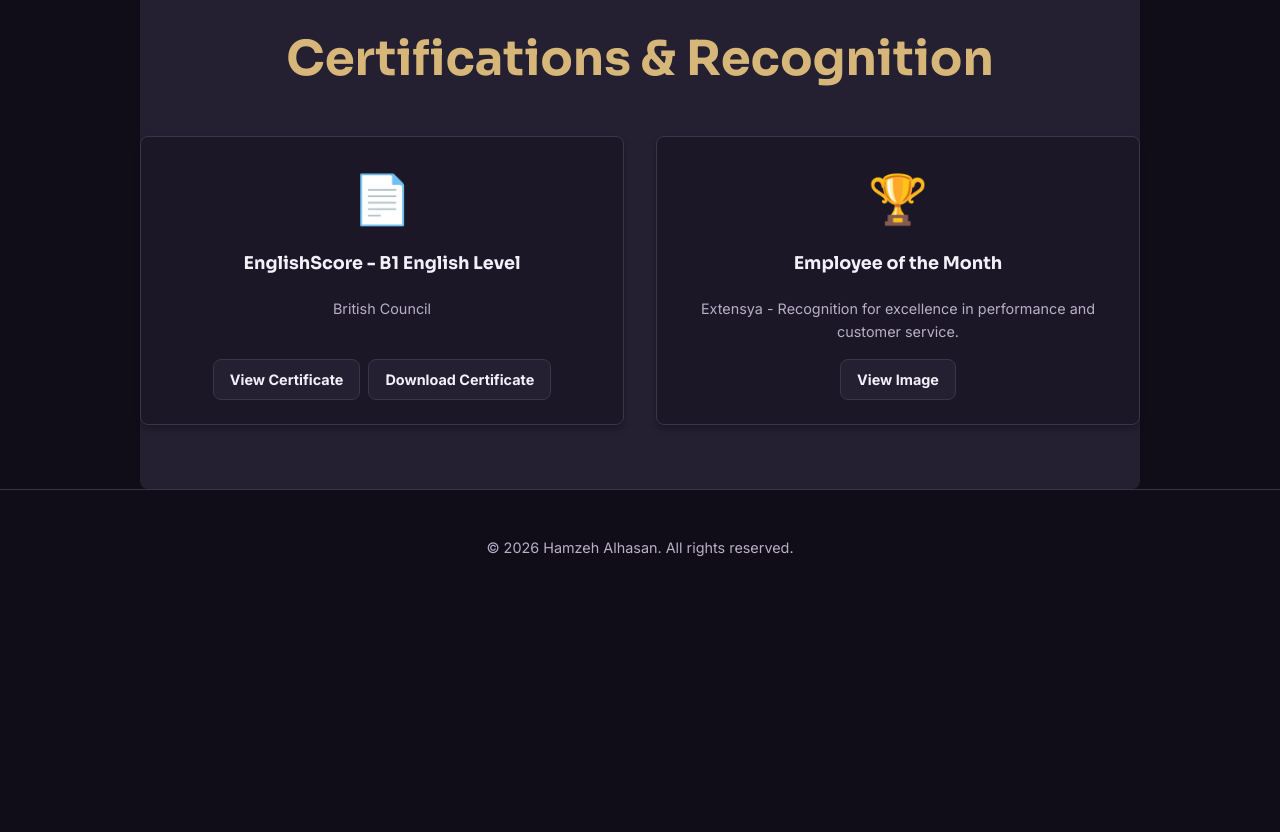
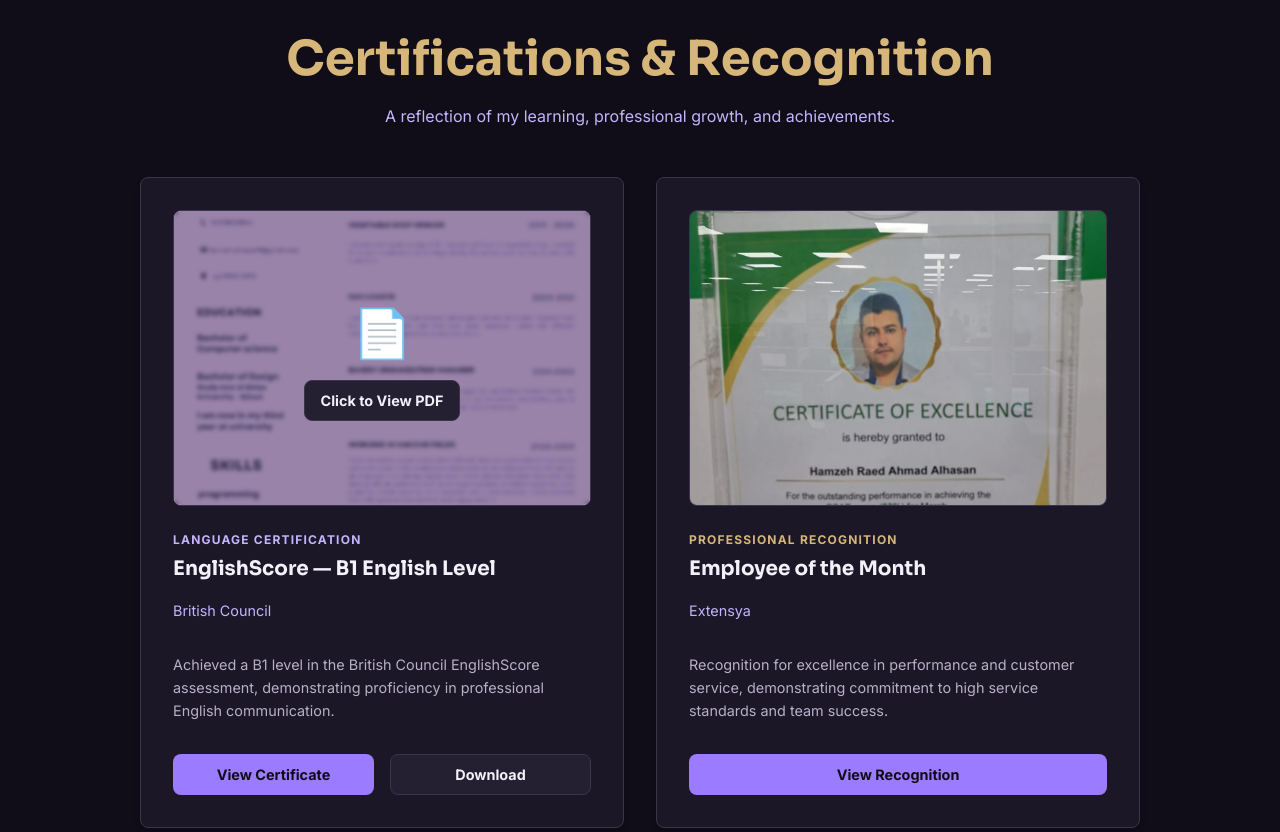
Before and after one commit to HamzehAlhasan/index, a plain HTML site: page index.html in a window 1280 px wide. Shown: the part 2520-3352 px from the top of the page. Before the commit the page ends 3135 px from the top, so only its background shows below. Drawn offline with Linux system fonts and the light colour scheme.

Commit message:
Enhance Certifications & Recognition section
- Replaced basic links with a premium achievement gallery.
- Added visual frames and improved layout for certifications.
- Enhanced card styling with luxury purple/gold theme.
- Fixed PDF/image viewing and download functionality.
Co-Authored-By: Claude Code <noreply@anthropic.com>

```diff
--- a/css/style.css
+++ b/css/style.css
@@ -158,24 +158,102 @@ main { flex-grow: 1; }
 .skill-list li { background: var(--surface); color: var(--text-secondary); padding: var(--spacing-xs) var(--spacing-sm); border-radius: var(--radius); font-size: 0.9rem; border: 1px solid var(--border); }
 
 /* Certifications & Recognition specific */
+.cert-gallery {
+    display: grid;
+    grid-template-columns: repeat(auto-fit, minmax(320px, 1fr));
+    gap: var(--spacing-lg);
+}
+
 .cert-card {
-    text-align: center;
-    padding: var(--spacing-md);
     display: flex;
     flex-direction: column;
+    height: 100%;
+    padding: var(--spacing-lg);
+    background: var(--card);
+    border: 1px solid var(--border);
+    transition: var(--transition);
 }
-.cert-icon {
-    font-size: 3rem;
+
+.cert-card:hover {
+    border-color: var(--primary);
+    transform: translateY(-5px);
+}
+
+.cert-preview-frame {
+    position: relative;
+    width: 100%;
+    aspect-ratio: 1.414 / 1; /* ISO paper ratio for certificate preview */
+    background: var(--surface);
+    border-radius: var(--radius);
+    overflow: hidden;
+    margin-bottom: var(--spacing-md);
+    border: 1px solid var(--border);
+    display: flex;
+    justify-content: center;
+    align-items: center;
+}
+
+.cert-preview-frame img {
+    width: 100%;
+    height: 100%;
+    object-fit: cover;
+    transition: var(--transition);
+}
+
+.cert-card:hover .cert-preview-frame img {
+    transform: scale(1.05);
+}
+
+.cert-label {
+    font-size: 0.75rem;
+    font-weight: 700;
+    letter-spacing: 0.1em;
+    color: var(--gold);
+    text-transform: uppercase;
+    margin-bottom: var(--spacing-xs);
+}
+
+.cert-card.language .cert-label {
+    color: var(--secondary);
+}
+
+.cert-card h3 {
+    font-size: 1.25rem;
+    margin-bottom: 0.25rem;
+    color: var(--text-primary);
+}
+
+.cert-issuer {
+    font-size: 0.9rem;
+    color: var(--text-secondary);
     margin-bottom: var(--spacing-sm);
-    color: var(--gold);
 }
-.cert-card h3 { font-size: 1.1rem; margin-bottom: var(--spacing-xs); }
-.cert-card p { font-size: 0.9rem; color: var(--text-muted); margin-bottom: var(--spacing-sm); }
-.cert-card .btn-group {
+
+.cert-description {
+    font-size: 0.9rem;
+    color: var(--text-muted);
+    margin-bottom: var(--spacing-lg);
+    flex-grow: 1;
+}
+
+.cert-actions {
     display: flex;
-    gap: var(--spacing-xs);
-    justify-content: center;
-    margin-top: auto;
+    gap: var(--spacing-sm);
+    flex-wrap: wrap;
+}
+
+.cert-actions .btn {
+    flex: 1;
+    min-width: 140px;
+}
+
+@media (max-width: 480px) {
+    .cert-actions {
+        flex-direction: column;
+    }
+    .cert-actions .btn {
+        width: 100%;
+    }
 }
 
 /* Contact Page specific */
--- a/index.html
+++ b/index.html
@@ -91,24 +91,42 @@
         </section>
 
         <!-- Certifications & Recognition Section -->
-        <section class="container section-padding" style="background: var(--surface); border-radius: var(--radius);">
+        <section class="container section-padding">
             <h2 class="section-heading fade-in-element">Certifications & Recognition</h2>
-            <div class="grid-2">
-                <article class="card cert-card fade-in-element">
-                    <div class="cert-icon">📄</div>
-                    <h3>EnglishScore - B1 English Level</h3>
-                    <p class="text-muted">British Council</p>
-                    <div class="btn-group">
-                        <a class="btn btn-secondary btn-sm" href="./englishscore_certificate.pdf" target="_blank" rel="noopener noreferrer">View Certificate</a>
-                        <a class="btn btn-secondary btn-sm" href="./englishscore_certificate.pdf" download>Download Certificate</a>
+            <p class="text-secondary fade-in-element" style="text-align: center; max-width: 600px; margin: -2rem auto 3rem;">A reflection of my learning, professional growth, and achievements.</p>
+
+            <div class="cert-gallery">
+                <!-- EnglishScore Card -->
+                <article class="card cert-card language fade-in-element">
+                    <a href="./englishscore_certificate.pdf" target="_blank" rel="noopener noreferrer" class="cert-preview-frame">
+                        <!-- Using an object or iframe as a fallback for PDF preview if possible, but img with a placeholder is safer if no preview exists -->
+                        <img src="./archive/CV.jpg" alt="EnglishScore Certificate Preview" style="filter: brightness(0.7) sepia(1) hue-rotate(220deg) saturate(1.5);">
+                        <div style="position: absolute; inset: 0; display: flex; flex-direction: column; justify-content: center; align-items: center; background: rgba(27, 23, 38, 0.4); backdrop-filter: blur(2px);">
+                            <span style="font-size: 3rem; margin-bottom: 0.5rem;">📄</span>
+                            <span class="btn btn-secondary btn-sm">Click to View PDF</span>
+                        </div>
+                    </a>
+                    <span class="cert-label">LANGUAGE CERTIFICATION</span>
+                    <h3>EnglishScore — B1 English Level</h3>
+                    <p class="cert-issuer">British Council</p>
+                    <p class="cert-description">Achieved a B1 level in the British Council EnglishScore assessment, demonstrating proficiency in professional English communication.</p>
+                    <div class="cert-actions">
+                        <a class="btn btn-primary btn-sm" href="./englishscore_certificate.pdf" target="_blank" rel="noopener noreferrer">View Certificate</a>
+                        <a class="btn btn-secondary btn-sm" href="./englishscore_certificate.pdf" download>Download</a>
                     </div>
                 </article>
+
+                <!-- Employee of the Month Card -->
                 <article class="card cert-card fade-in-element">
-                    <div class="cert-icon">🏆</div> <!-- Trophy icon for recognition -->
+                    <a href="./WhatsApp Image 2026-07-30 at 1.52.26 AM.jpeg" target="_blank" rel="noopener noreferrer" class="cert-preview-frame">
+                        <img src="./WhatsApp Image 2026-07-30 at 1.52.26 AM.jpeg" alt="Employee of the Month Recognition">
+                    </a>
+                    <span class="cert-label">PROFESSIONAL RECOGNITION</span>
                     <h3>Employee of the Month</h3>
-                    <p class="text-muted">Extensya - Recognition for excellence in performance and customer service.</p>
-                    <div class="btn-group">
-                        <a class="btn btn-secondary btn-sm" href="./WhatsApp Image 2026-07-30 at 1.52.26 AM.jpeg" target="_blank" rel="noopener noreferrer">View Image</a>
+                    <p class="cert-issuer">Extensya</p>
+                    <p class="cert-description">Recognition for excellence in performance and customer service, demonstrating commitment to high service standards and team success.</p>
+                    <div class="cert-actions">
+                        <a class="btn btn-primary btn-sm" href="./WhatsApp Image 2026-07-30 at 1.52.26 AM.jpeg" target="_blank" rel="noopener noreferrer">View Recognition</a>
                     </div>
                 </article>
             </div>
```
